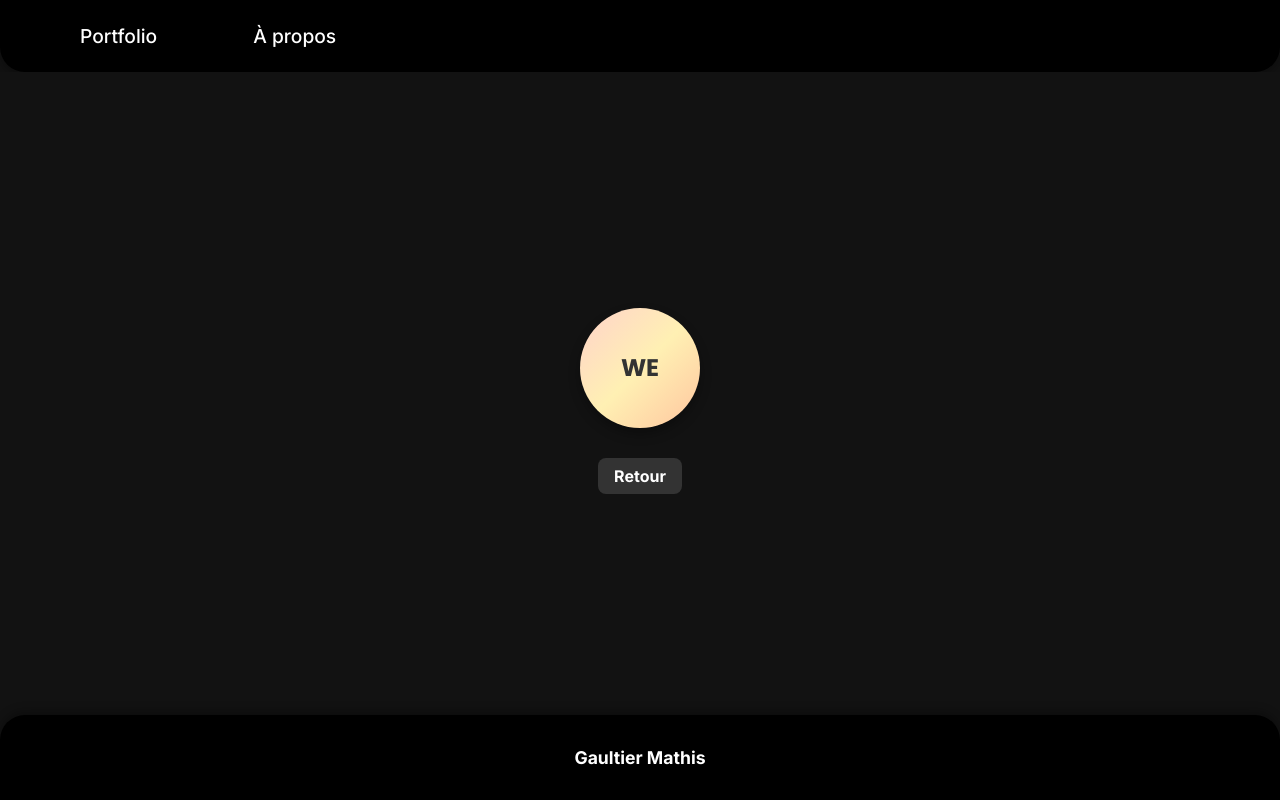
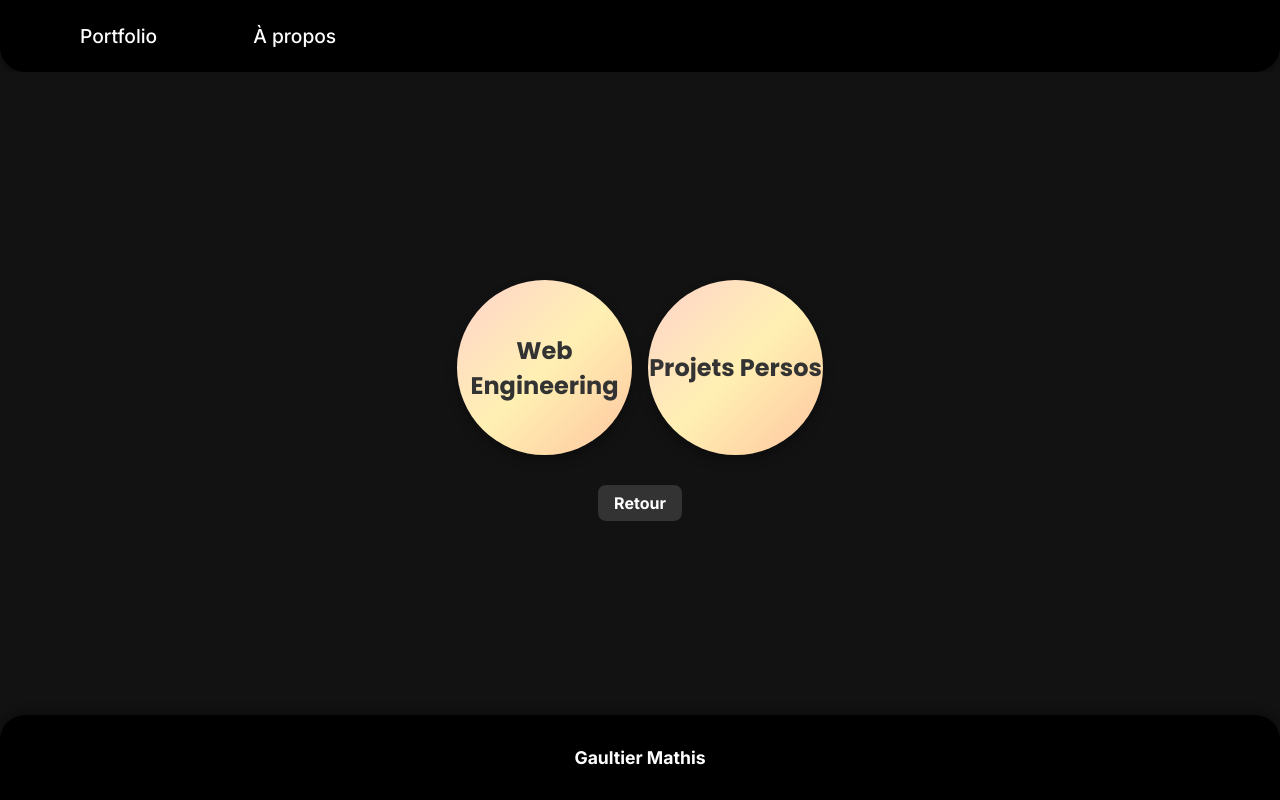
Before and after one commit to mathisglt/PortfolioPro, a Next.js app: page /portfolio in a window 1280 px wide. Both pictures are taken after a click on the element "Portfolio". Built offline with nearby package versions, Linux system fonts and the light colour scheme.

Commit message:
fix : Infinite subbubbles + Projets persos

```diff
--- a/src/app/portfolio/page.tsx
+++ b/src/app/portfolio/page.tsx
@@ -3,23 +3,25 @@ import { useState } from 'react';
 import { motion } from 'framer-motion';
 import styles from './portfolio.module.css';
 
-type BubbleKey = 'portfolio' | 'we' | 'react' | 'js' | 'pokedex';
+type BubbleKey = 'portfolio' | 'we' | 'react' | 'js' | 'pokedex' | 'perso' | 'amagg';
 
 type Bubble = {
   name: string;
   subBubbles?: BubbleKey[];
   link?: string;
-}
+};
 
 const Portfolio = () => {
   const [activeBubble, setActiveBubble] = useState<BubbleKey | null>(null);
 
   const bubbles: Record<BubbleKey, Bubble> = {
-    portfolio: { name: 'Portfolio', subBubbles: ['we'] },
-    we: { name: 'WE', subBubbles: ['react', 'js', 'pokedex'] },
+    portfolio: { name: 'Portfolio', subBubbles: ['we', 'perso'] },
+    we: { name: 'Web Engineering', subBubbles: ['react', 'js', 'pokedex'] },
     react: { name: 'React', link: 'https://wetpreact.amadev.fr' },
     js: { name: 'JS', link: 'https://wejs.amadev.fr' },
     pokedex: { name: 'Pokedex', link: 'https://pokedex.amadev.fr' },
+    perso: { name: 'Projets Persos', subBubbles: ['amagg'] },
+    amagg: { name: 'Ama.gg', link: 'https://amagg.mathisgaultier.fr' },
   };
 
   const explosionVariants = {
@@ -37,9 +39,30 @@ const Portfolio = () => {
     }
   };
 
+  const renderSubBubbles = (bubbleKey: BubbleKey) => {
+    const bubble = bubbles[bubbleKey];
+    return (
+      <div className={styles.bubblesContainer}>
+        {bubble.subBubbles?.map((subBubble) => (
+          <motion.div
+            key={subBubble}
+            className={styles.subBubble}
+            onClick={() => handleBubbleClick(subBubble)}
+            variants={explosionVariants}
+            initial="initial"
+            animate="animate"
+            exit="exit"
+          >
+            {bubbles[subBubble]?.name}
+          </motion.div>
+        ))}
+      </div>
+    );
+  };
+
   return (
     <div className={styles.mainContent}>
-      {/* Affichage de la bulle principale */}
+      {/* Main Bubble Display */}
       {!activeBubble && (
         <>
           <motion.div
@@ -52,49 +75,14 @@ const Portfolio = () => {
           >
             {bubbles.portfolio.name}
           </motion.div>
-          <h1>Cliquez pour parcourir</h1> {/* Affiché uniquement si aucune bulle n'est active */}
+          <h1>Cliquez pour parcourir</h1>
         </>
       )}
 
-      {/* Affichage des sous-bulles pour "Portfolio" */}
-      {activeBubble === 'portfolio' && (
-        <div className={styles.bubblesContainer}>
-          {bubbles.portfolio.subBubbles?.map((subBubble) => (
-            <motion.div
-              key={subBubble}
-              className={styles.subBubble}
-              onClick={() => handleBubbleClick(subBubble as BubbleKey)}
-              variants={explosionVariants}
-              initial="initial"
-              animate="animate"
-              exit="exit"
-            >
-              {bubbles[subBubble]?.name}
-            </motion.div>
-          ))}
-        </div>
-      )}
+      {/* Sub-Bubbles Display */}
+      {activeBubble && renderSubBubbles(activeBubble)}
 
-      {/* Affichage des sous-bulles pour "WE" */}
-      {activeBubble === 'we' && (
-        <div className={styles.bubblesContainer}>
-          {bubbles.we.subBubbles?.map((subBubble) => (
-            <motion.div
-              key={subBubble}
-              className={styles.subBubble}
-              onClick={() => handleBubbleClick(subBubble as BubbleKey)}
-              variants={explosionVariants}
-              initial="initial"
-              animate="animate"
-              exit="exit"
-            >
-              {bubbles[subBubble]?.name}
-            </motion.div>
-          ))}
-        </div>
-      )}
-
-      {/* Bouton de retour */}
+      {/* Back Button */}
       {activeBubble && (
         <motion.div
           className={styles.backButton}
--- a/src/app/portfolio/portfolio.module.css
+++ b/src/app/portfolio/portfolio.module.css
@@ -60,8 +60,8 @@
   font-size: 1.5rem;
   text-align: center;
   border-radius: 50%; /* Pour des sous-bulles circulaires */
-  width: 120px;
-  height: 120px;
+  width: 175px;
+  height: 175px;
   display: flex;
   justify-content: center;
   align-items: center;
```
